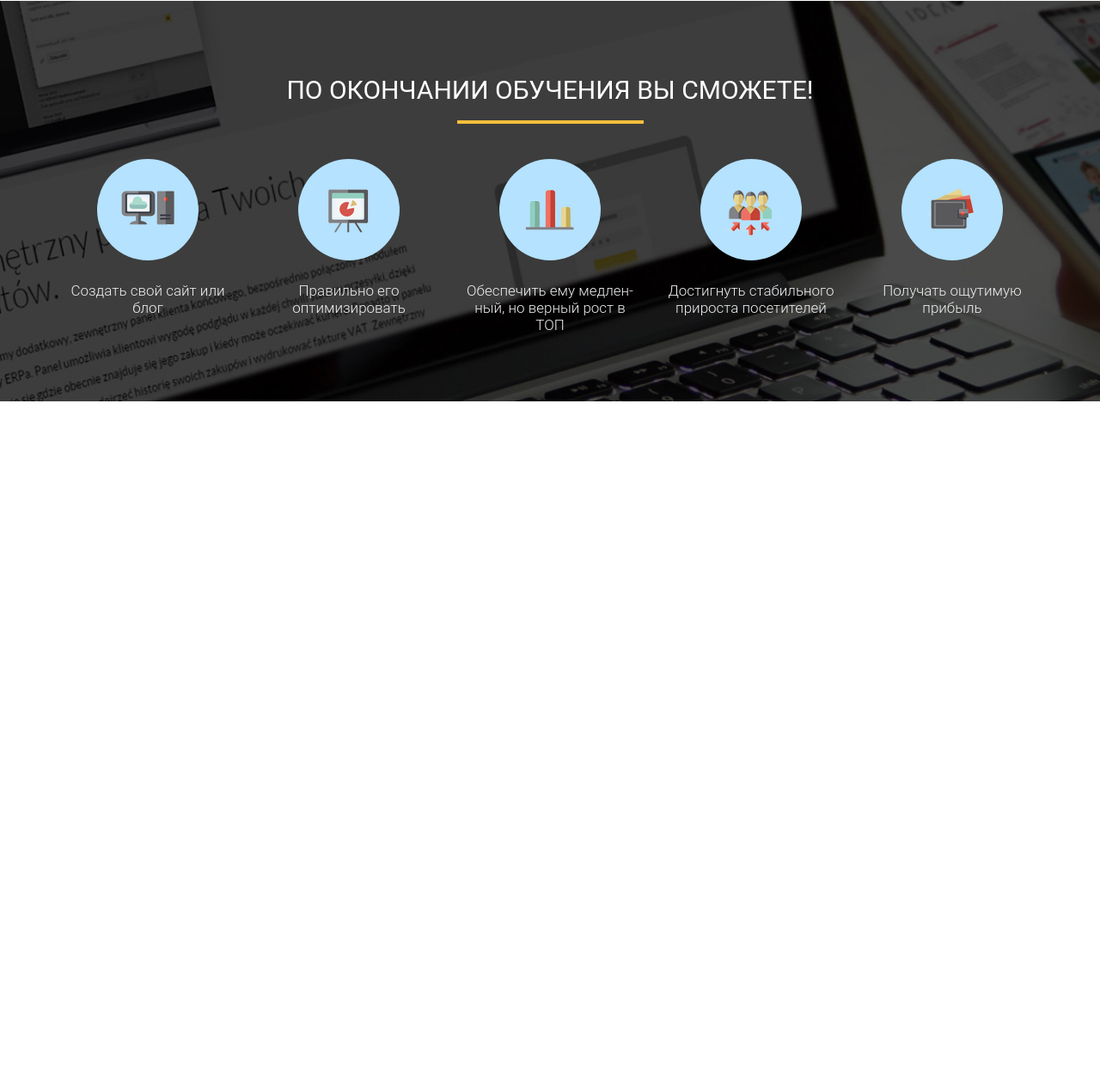
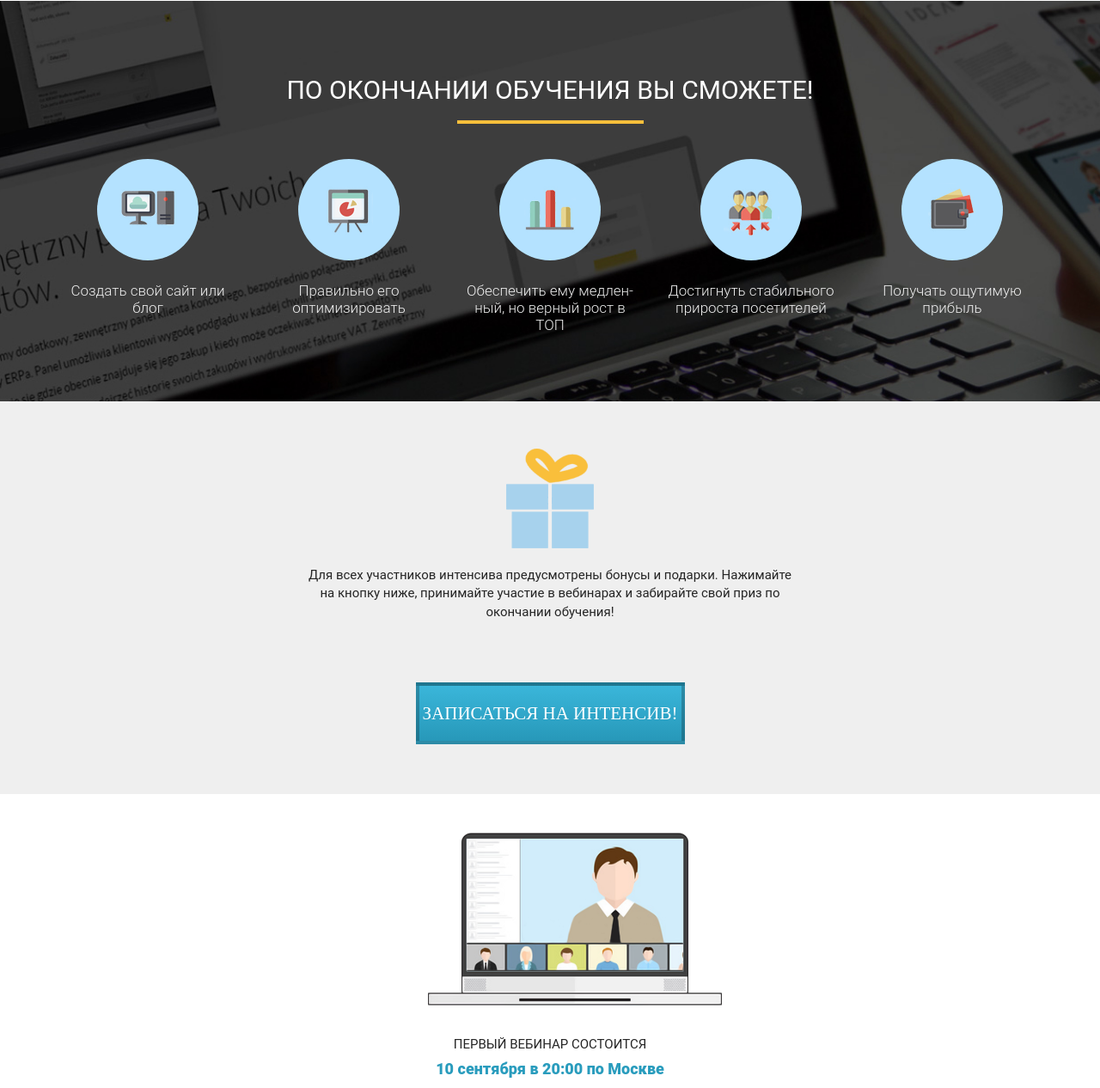
Before and after one commit to GGhostDogg/FirstPractic, a plain HTML site: page src/index.html in a window 1280 px wide. Shown: the part 2048-3314 px from the top of the page at 86% size. Before the commit the page ends 2515 px from the top, so only its background shows below. Drawn offline with Linux system fonts and the light colour scheme.

Commit message:
update 10.06

```diff
--- a/src/css/style.css
+++ b/src/css/style.css
@@ -257,3 +257,82 @@ h2.tittle{
     line-height: 20px;
     color: #EFEFEF;
 }
+
+.bonus {
+    min-height: 314px;
+    padding: 55px 0 58px 0;
+    background-color: #efefef;
+}
+
+.bonus .giftbox {
+    display: flex;
+    justify-content: center;
+    height: 116px;
+}
+.giftbox_descr {
+    width: 565.5px;
+    height: 57.5px;
+    margin: 21px 0 26px 0;
+    font-family: Roboto;
+    font-size: 15px;
+    font-weight: normal;
+    font-stretch: normal;
+    font-style: normal;
+    line-height: 1.43;
+    letter-spacing: normal;
+    text-align: center;
+    color: #252525;
+}
+
+.bonus .bonus_btn {
+    display: block;
+    margin: 0 auto;
+    margin-top: 40px;
+    color: #FFFFFF;
+    width: 313px;
+    height: 72px;
+    font-family: 'RobotoCondensed';
+    font-size: 21px;
+    line-height: 24px;
+    text-transform: uppercase;
+    border: 4px solid rgba(0, 0, 0, 0.23);
+    text-shadow: inset 0px -5px 0px rgba(0, 0, 0, 0.18);
+    background: linear-gradient(0deg, #2798B9 0%, #3AB6DA 100%);
+    box-shadow: 0px 0px 0px rgba(0, 0, 0, 0.4);
+    cursor: pointer;
+}
+
+.firstweb_logo {
+    width: 171px;
+    min-height: 100.5px;
+    margin: 41px 394.5px 18.5px 475px;
+    padding: 3.5px 22.5px 20px;
+  }
+.firstwebinar {
+    width: 100%;
+    height: 13.5px;
+    margin: 18.5px 0 15px 0;
+    font-family: Roboto;
+    font-size: 15px;
+    font-weight: normal;
+    font-stretch: normal;
+    font-style: normal;
+    line-height: 0.4;
+    letter-spacing: normal;
+    text-align: center;
+    color: #252525;
+}
+
+.firstwebinar_date {
+    height: 13px;
+    margin: 15px 0 12.5px 0;
+    font-family: Roboto;
+    font-size: 18px;
+    font-weight: 900;
+    font-stretch: normal;
+    font-style: normal;
+    line-height: 0.33;
+    letter-spacing: normal;
+    text-align: center;
+    color: #299cbd;
+}
--- a/src/index.html
+++ b/src/index.html
@@ -116,5 +116,26 @@
             </div>
         </div>
     </section>
+    <section class="bonus">
+        <div class="giftbox">
+            <img src="../src/icons/giftbox_logo.png" alt="giftbox">
+        </div>
+        <div class="giftbox">
+            <span class="giftbox_descr">Для всех участников интенсива предусмотрены бонусы и подарки. Нажимайте на кнопку ниже, принимайте участие в вебинарах и забирайте свой приз по окончании обучения!
+            </span>
+        </div>
+
+        <button class="bonus_btn">Записаться на интенсив!</button>
+
+    </section>
+    <div class="firstweb_logo">
+        <img src="../src/icons/First_webinar_logo.png" alt="webinar1_logo">
+    </div>
+    <div class="firstwebinar">
+    ПЕРВЫЙ ВЕБИНАР СОСТОИТСЯ
+    </div>
+    <div>
+        <h2 class="firstwebinar_date">10 сентября в 20:00 по Москве</h2>
+    </div>
 </body>
 </html>
```
